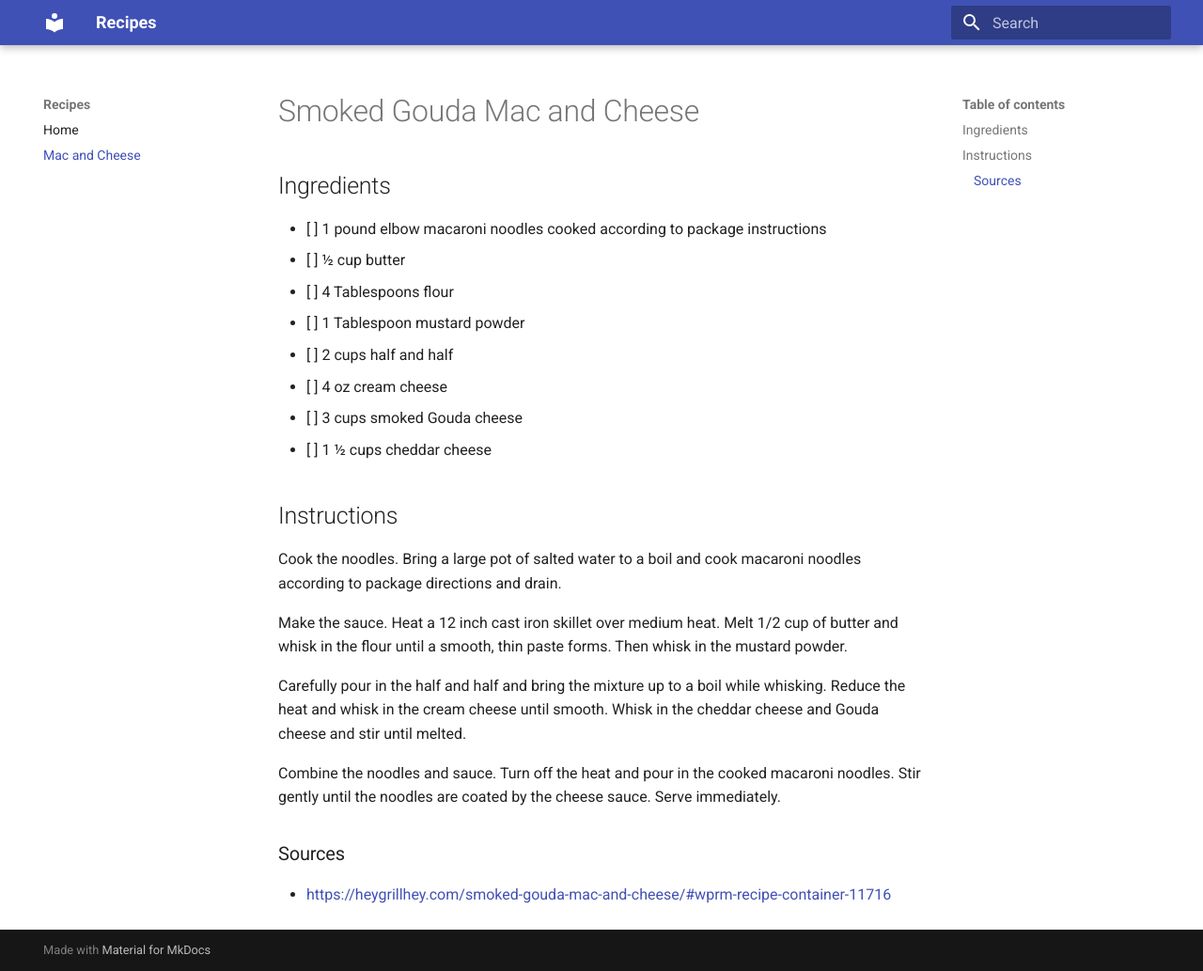
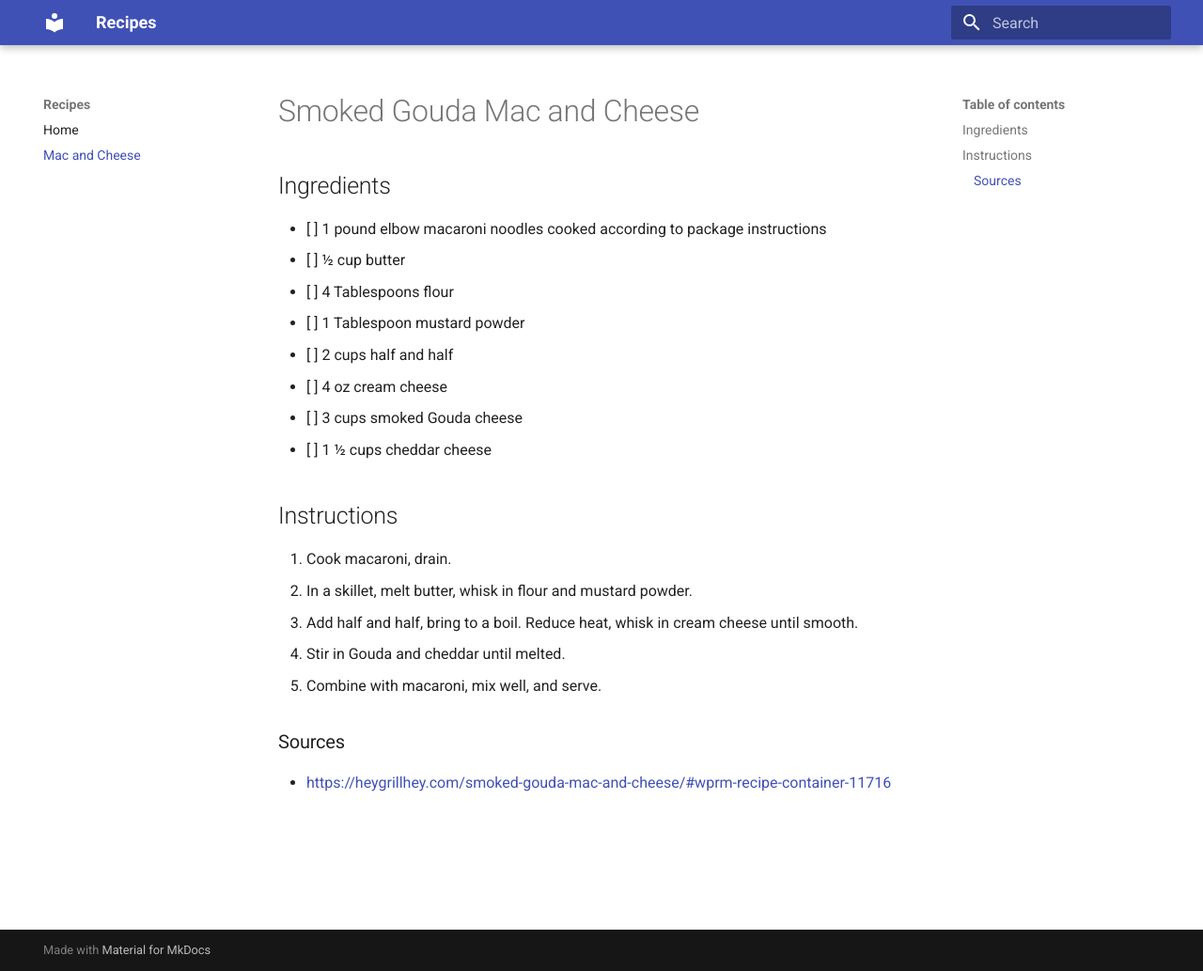
Before and after one commit to therockhopper/recipes, an MkDocs documentation site: the page built from docs/pasta/SmokedGoudaMacandCheese.md, in a window 1280 px wide and 1033 px high. Shown: the whole window at 94% size. Built offline with MkDocs 1.6.1 and Material for MkDocs 9.7.7, drawn with Linux system fonts in a browser that asks for light colours.

```diff
--- a/docs/pasta/SmokedGoudaMacandCheese.md
+++ b/docs/pasta/SmokedGoudaMacandCheese.md
@@ -11,15 +11,11 @@
 - [ ] 1 ½ cups cheddar cheese
 
 ## Instructions
-
-Cook the noodles. Bring a large pot of salted water to a boil and cook macaroni noodles according to package directions and drain.
-
-Make the sauce. Heat a 12 inch cast iron skillet over medium heat. Melt 1/2 cup of butter and whisk in the flour until a smooth, thin paste forms. Then whisk in the mustard powder.
-
-Carefully pour in the half and half and bring the mixture up to a boil while whisking. Reduce the heat and whisk in the cream cheese until smooth. Whisk in the cheddar cheese and Gouda cheese and stir until melted.
-
-Combine the noodles and sauce. Turn off the heat and pour in the cooked macaroni noodles. Stir gently until the noodles are coated by the cheese sauce. Serve immediately.
-
+1. Cook macaroni, drain.
+2. In a skillet, melt butter, whisk in flour and mustard powder.
+3. Add half and half, bring to a boil. Reduce heat, whisk in cream cheese until smooth.
+4. Stir in Gouda and cheddar until melted.
+5. Combine with macaroni, mix well, and serve.
 
 ### Sources
 - [https://heygrillhey.com/smoked-gouda-mac-and-cheese/#wprm-recipe-container-11716](https://heygrillhey.com/smoked-gouda-mac-and-cheese/#wprm-recipe-container-11716)
```
Also changed, not shown: docs/bread/SoftBaguettes.md (added, +17 -0 lines), docs/index.md (+3 -0 lines).
